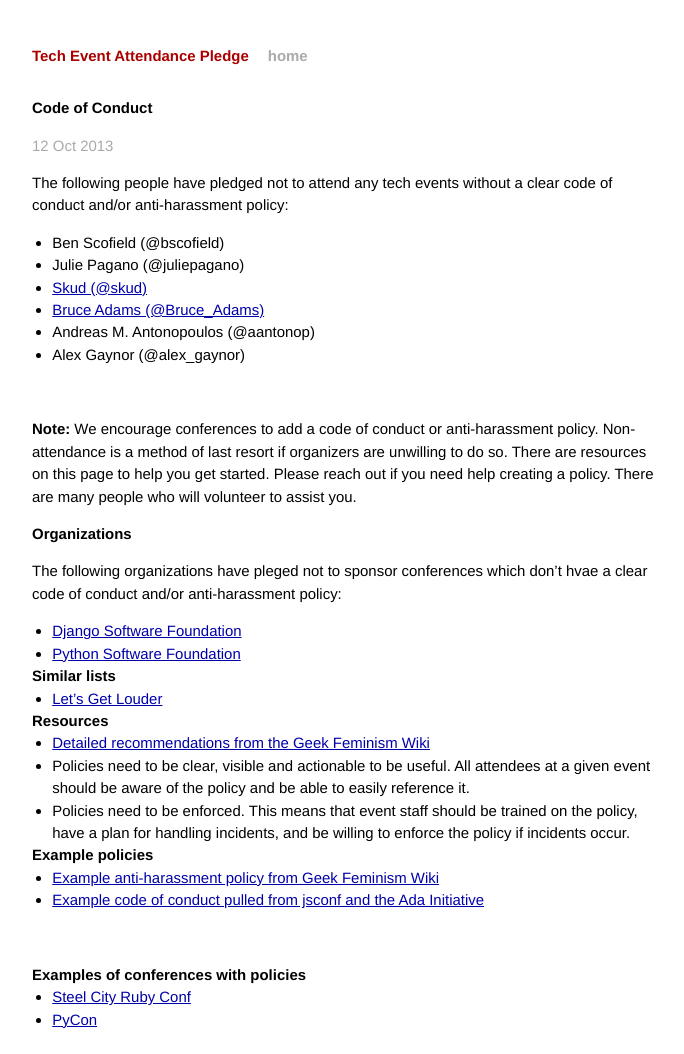
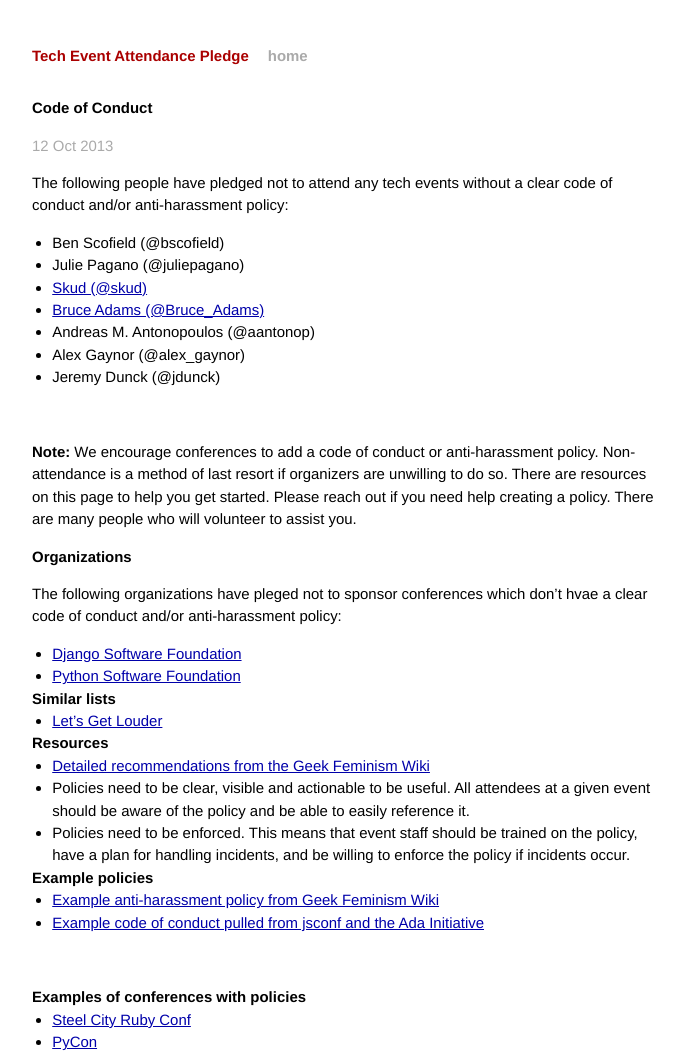
Before and after one commit to techtektek/tech-event-attendance-pledge.github.io, a Jekyll site: the page built from _posts/2013-10-12-code-of-conduct.markdown, in a window 1280 px wide. Shown: the whole page, without its empty margins (294-978 px from the left). Built offline with Jekyll 4.4.1, drawn with Linux system fonts in a browser that asks for light colours; Markdown is read by kramdown in place of the engine named in the settings; before the commit the page ends 1031 px from its top, so only the background shows below that.

Commit message:
Add @jdunck to CoC pledge

```diff
--- a/_posts/2013-10-12-code-of-conduct.markdown
+++ b/_posts/2013-10-12-code-of-conduct.markdown
@@ -13,6 +13,7 @@ clear code of conduct and/or anti-harassment policy:
 * [Bruce Adams (@Bruce_Adams)](https://twitter.com/Bruce_Adams)
 * Andreas M. Antonopoulos (@aantonop)
 * Alex Gaynor (@alex_gaynor)
+* Jeremy Dunck (@jdunck)
 
 <br/>
 
```
